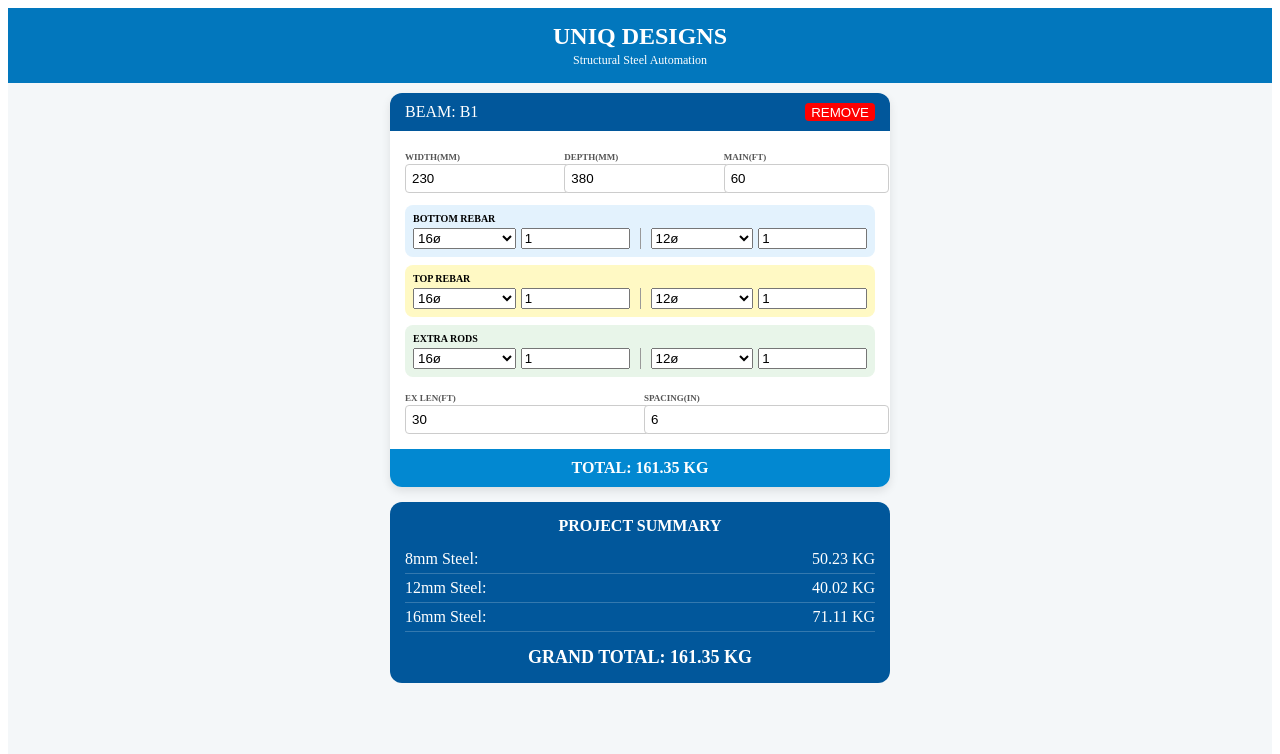
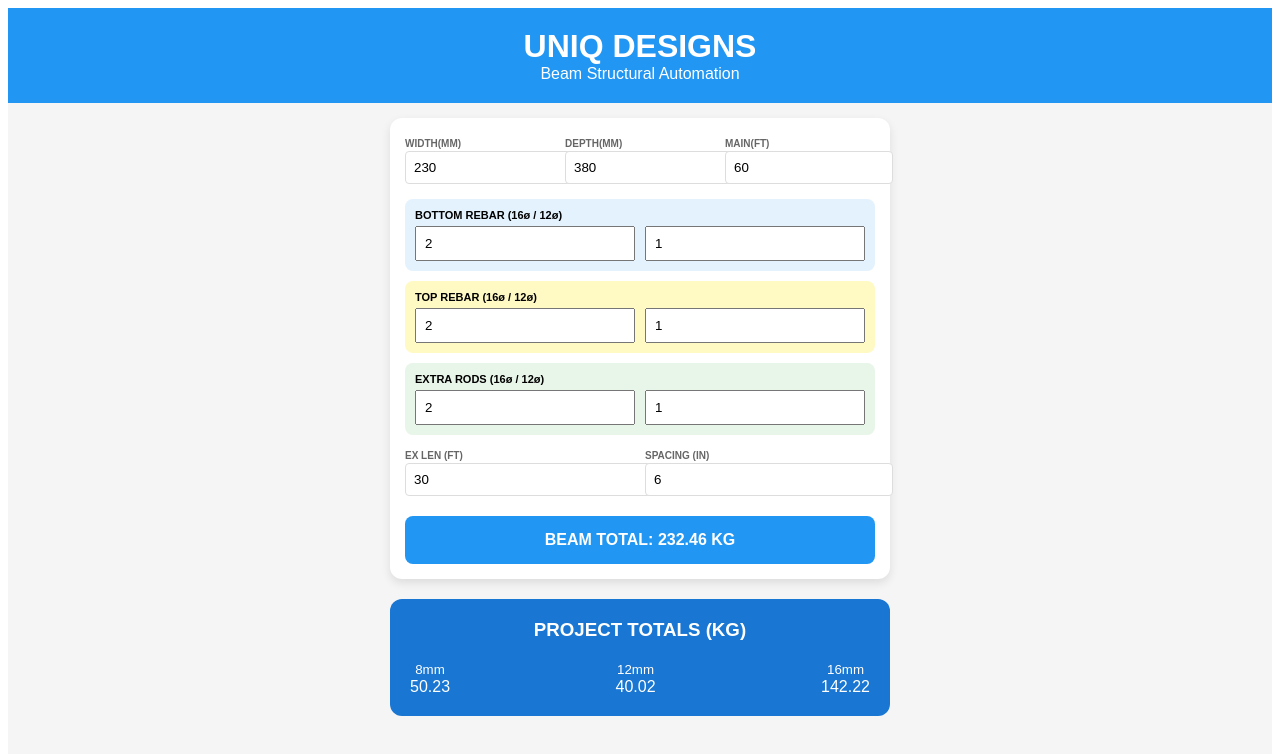
Before and after one commit to Movieeesss/BEAM-BBS, a React (Vite) app: page / in a window 1280 px wide. Shown: the top 754 px of the page. Built offline with nearby package versions, Linux system fonts and the light colour scheme.

Commit message:
Update BeamBBS.tsx

```diff
--- a/src/BeamBBS.tsx
+++ b/src/BeamBBS.tsx
@@ -1,8 +1,5 @@
 import React, { useState, useMemo } from 'react';
-import jsPDF from 'jspdf';
-import autoTable from 'jspdf-autotable';
 
-// MASTER REFERENCE DATA (From Image 50)
 const BUNDLE_DATA: Record<number, { rods: number; weight: number }> = {
   8:  { rods: 10, weight: 47.40 },
   10: { rods: 7,  weight: 51.87 },
@@ -12,161 +9,102 @@ const BUNDLE_DATA: Record<number, { rods: number; weight: number }> = {
   25: { rods: 1,  weight: 46.30 },
 };
 
-const ROD_LEN_M = 12.19; // 40ft per bar
+const BeamBBS: React.FC = () => {
+  const [beam, setBeam] = useState({
+    width: '230', depth: '380', mainL: '60', extraL: '30', spacing: '6',
+    bot16: '2', bot12: '1', top16: '2', top12: '1', ext16: '2', ext12: '1'
+  });
 
-interface RebarGroup {
-  d1: number; n1: string;
-  d2: number; n2: string;
-}
+  const finalTotals = useMemo(() => {
+    const calc = (dia: number, m: number) => {
+      const ref = BUNDLE_DATA[dia];
+      return (m / (12.19 * ref.rods)) * ref.weight;
+    };
 
-interface Beam {
-  id: string; name: string;
-  width: string; depth: string;
-  mainLenFt: string; extraLenFt: string;
-  bottom: RebarGroup; top: RebarGroup; extra: RebarGroup;
-  stirrupDia: number; spacingIn: string;
-}
+    // Meters
+    const m16 = ((parseFloat(beam.mainL)*parseFloat(beam.bot16))/3.281) +
+                ((parseFloat(beam.mainL)*parseFloat(beam.top16))/3.281) +
+                ((parseFloat(beam.extraL)*parseFloat(beam.ext16))/3.2811);
 
-const BeamBBS: React.FC = () => {
-  const [beams, setBeams] = useState<Beam[]>([
-    {
-      id: '1', name: 'B1', width: '230', depth: '380', mainLenFt: '60', extraLenFt: '30',
-      bottom: { d1: 16, n1: '1', d2: 12, n2: '1' },
-      top:    { d1: 16, n1: '1', d2: 12, n2: '1' },
-      extra:  { d1: 16, n1: '1', d2: 12, n2: '1' },
-      stirrupDia: 8, spacingIn: '6'
-    }
-  ]);
+    const m12 = ((parseFloat(beam.mainL)*parseFloat(beam.bot12))/3.281) +
+                ((parseFloat(beam.mainL)*parseFloat(beam.top12))/3.281) +
+                ((parseFloat(beam.extraL)*parseFloat(beam.ext12))/3.2811);
 
-  const updateNested = (id: string, group: 'bottom' | 'top' | 'extra', field: string, val: any) => {
-    setBeams(prev => prev.map(b => b.id === id ? { ...b, [group]: { ...b[group], [field]: val } } : b));
-  };
+    // Stirrups (8mm)
+    const cutFt = (2 * ((parseFloat(beam.width)/25.4) + (parseFloat(beam.depth)/25.4)) - 6) / 12;
+    const nStir = Math.ceil(parseFloat(beam.mainL) / (parseFloat(beam.spacing)/12)) + 1;
+    const m8 = (nStir * cutFt) / 3.281;
 
-  const calcKg = (dia: number, meters: number) => {
-    const ref = BUNDLE_DATA[dia];
-    if (!ref || meters <= 0) return 0;
-    // EXACT EXCEL LOGIC: Total Meters / (12.19 * Rods per Bundle) * Bundle Weight
-    return (meters / (ROD_LEN_M * ref.rods)) * ref.weight;
-  };
+    const kg16 = calc(16, m16);
+    const kg12 = calc(12, m12);
+    const kg8 = calc(8, m8);
 
-  const results = useMemo(() => {
-    const diaSum: Record<number, number> = {};
-    let grandTotal = 0;
-
-    const detailed = beams.map(b => {
-      const L = parseFloat(b.mainLenFt) || 0;
-      const Le = parseFloat(b.extraLenFt) || 0;
-      const W = parseFloat(b.width) || 0;
-      const D = parseFloat(b.depth) || 0;
-      const S = parseFloat(b.spacingIn) || 1;
-
-      // Calculate Total Meters for each rod type
-      const mBot1 = (L * (parseFloat(b.bottom.n1) || 0)) / 3.281;
-      const mBot2 = (L * (parseFloat(b.bottom.n2) || 0)) / 3.281;
-      const mTop1 = (L * (parseFloat(b.top.n1) || 0)) / 3.281;
-      const mTop2 = (L * (parseFloat(b.top.n2) || 0)) / 3.281;
-      const mExt1 = (Le * (parseFloat(b.extra.n1) || 0)) / 3.2811;
-      const mExt2 = (Le * (parseFloat(b.extra.n2) || 0)) / 3.2811;
-
-      // Stirrup Logic (Precision Formula from Image 40)
-      const cutFt = (2 * ((W / 25.4) + (D / 25.4)) - 6) / 12;
-      const nStirrup = Math.ceil(L / (S / 12)) + 1;
-      const mStirrup = (nStirrup * cutFt) / 3.281;
-
-      // Convert Meters to KG using Bundle weights
-      const kgs = [
-        { d: b.bottom.d1, kg: calcKg(b.bottom.d1, mBot1) },
-        { d: b.bottom.d2, kg: calcKg(b.bottom.d2, mBot2) },
-        { d: b.top.d1, kg: calcKg(b.top.d1, mTop1) },
-        { d: b.top.d2, kg: calcKg(b.top.d2, mTop2) },
-        { d: b.extra.d1, kg: calcKg(b.extra.d1, mExt1) },
-        { d: b.extra.d2, kg: calcKg(b.extra.d2, mExt2) },
-        { d: b.stirrupDia, kg: calcKg(b.stirrupDia, mStirrup) }
-      ];
-
-      const beamTotal = kgs.reduce((acc, curr) => acc + curr.kg, 0);
-      grandTotal += beamTotal;
-      kgs.forEach(item => { if(item.kg > 0) diaSum[item.d] = (diaSum[item.d] || 0) + item.kg; });
-
-      return { ...b, beamTotal };
-    });
-
-    return { detailed, diaSum, grandTotal };
-  }, [beams]);
+    return { kg16, kg12, kg8, total: kg16 + kg12 + kg8 };
+  }, [beam]);
 
   return (
-    <div style={{ backgroundColor: '#f4f7f9', minHeight: '100vh', paddingBottom: '30px' }}>
-      <div style={{ backgroundColor: '#0277bd', color: '#fff', padding: '15px', textAlign: 'center' }}>
-        <h2 style={{ margin: 0 }}>UNIQ DESIGNS</h2>
-        <span style={{ fontSize: '12px' }}>Structural Steel Automation</span>
-      </div>
+    <div style={{ background: '#f5f5f5', minHeight: '100vh', fontFamily: 'sans-serif' }}>
+      <header style={{ background: '#2196f3', color: '#fff', padding: '20px', textAlign: 'center' }}>
+        <h1 style={{ margin: 0 }}>UNIQ DESIGNS</h1>
+        <p style={{ margin: 0 }}>Beam Structural Automation</p>
+      </header>
 
-      <div style={{ padding: '10px', maxWidth: '500px', margin: '0 auto' }}>
-        {results.detailed.map(beam => (
-          <div key={beam.id} style={{ background: '#fff', borderRadius: '12px', marginBottom: '15px', boxShadow: '0 4px 10px rgba(0,0,0,0.1)', overflow: 'hidden' }}>
-            <div style={{ background: '#01579b', color: '#fff', padding: '10px 15px', display: 'flex', justifyContent: 'space-between' }}>
-              <span>BEAM: {beam.name}</span>
-              <button onClick={() => setBeams(beams.filter(x => x.id !== beam.id))} style={{ background: 'red', color: '#fff', border: 'none', borderRadius: '4px' }}>REMOVE</button>
-            </div>
+      <div style={{ padding: '15px', maxWidth: '500px', margin: '0 auto' }}>
+        <div style={{ background: '#fff', borderRadius: '12px', padding: '15px', boxShadow: '0 4px 10px rgba(0,0,0,0.1)' }}>
+          <div style={{ display: 'flex', gap: '10px', marginBottom: '15px' }}>
+            <Field label="WIDTH(MM)" val={beam.width} onChange={v => setBeam({...beam, width: v})} />
+            <Field label="DEPTH(MM)" val={beam.depth} onChange={v => setBeam({...beam, depth: v})} />
+            <Field label="MAIN(FT)" val={beam.mainL} onChange={v => setBeam({...beam, mainL: v})} />
+          </div>
 
-            <div style={{ padding: '15px' }}>
-              <div style={{ display: 'flex', gap: '8px', marginBottom: '12px' }}>
-                <UIInput label="WIDTH(MM)" value={beam.width} onChange={v => setBeams(beams.map(x => x.id === beam.id ? {...x, width: v}:x))} />
-                <UIInput label="DEPTH(MM)" value={beam.depth} onChange={v => setBeams(beams.map(x => x.id === beam.id ? {...x, depth: v}:x))} />
-                <UIInput label="MAIN(FT)" value={beam.mainLenFt} onChange={v => setBeams(beams.map(x => x.id === beam.id ? {...x, mainLenFt: v}:x))} />
-              </div>
+          <RebarGroup label="BOTTOM REBAR (16ø / 12ø)"
+            v1={beam.bot16} onChange1={v => setBeam({...beam, bot16: v})}
+            v2={beam.bot12} onChange2={v => setBeam({...beam, bot12: v})} color="#e3f2fd" />
 
-              <DualRow label="BOTTOM REBAR" data={beam.bottom} group="bottom" id={beam.id} update={updateNested} color="#e3f2fd" />
-              <DualRow label="TOP REBAR" data={beam.top} group="top" id={beam.id} update={updateNested} color="#fff9c4" />
-              <DualRow label="EXTRA RODS" data={beam.extra} group="extra" id={beam.id} update={updateNested} color="#e8f5e9" />
+          <RebarGroup label="TOP REBAR (16ø / 12ø)"
+            v1={beam.top16} onChange1={v => setBeam({...beam, top16: v})}
+            v2={beam.top12} onChange2={v => setBeam({...beam, top12: v})} color="#fff9c4" />
 
-              <div style={{ display: 'flex', gap: '8px', marginTop: '10px' }}>
-                <UIInput label="EX LEN(FT)" value={beam.extraLenFt} onChange={v => setBeams(beams.map(x => x.id === beam.id ? {...x, extraLenFt: v}:x))} />
-                <UIInput label="SPACING(IN)" value={beam.spacingIn} onChange={v => setBeams(beams.map(x => x.id === beam.id ? {...x, spacingIn: v}:x))} />
-              </div>
-            </div>
+          <RebarGroup label="EXTRA RODS (16ø / 12ø)"
+            v1={beam.ext16} onChange1={v => setBeam({...beam, ext16: v})}
+            v2={beam.ext12} onChange2={v => setBeam({...beam, ext12: v})} color="#e8f5e9" />
 
-            <div style={{ background: '#0288d1', color: '#fff', padding: '10px', textAlign: 'center', fontWeight: 'bold' }}>
-              TOTAL: {beam.beamTotal.toFixed(2)} KG
-            </div>
+          <div style={{ display: 'flex', gap: '10px', marginTop: '10px' }}>
+            <Field label="EX LEN (FT)" val={beam.extraL} onChange={v => setBeam({...beam, extraL: v})} />
+            <Field label="SPACING (IN)" val={beam.spacing} onChange={v => setBeam({...beam, spacing: v})} />
           </div>
-        ))}
 
-        <div style={{ background: '#01579b', color: '#fff', padding: '15px', borderRadius: '12px' }}>
-          <h4 style={{ textAlign: 'center', margin: '0 0 10px 0' }}>PROJECT SUMMARY</h4>
-          {Object.entries(results.diaSum).map(([d, kg]) => (
-            <div key={d} style={{ display: 'flex', justifyContent: 'space-between', borderBottom: '1px solid rgba(255,255,255,0.2)', padding: '5px 0' }}>
-              <span>{d}mm Steel:</span><span>{Number(kg).toFixed(2)} KG</span>
-            </div>
-          ))}
-          <div style={{ textAlign: 'center', marginTop: '15px', fontSize: '18px', fontWeight: 'bold' }}>GRAND TOTAL: {results.grandTotal.toFixed(2)} KG</div>
+          <div style={{ background: '#2196f3', color: '#fff', padding: '15px', borderRadius: '8px', textAlign: 'center', marginTop: '20px', fontWeight: 'bold' }}>
+            BEAM TOTAL: {finalTotals.total.toFixed(2)} KG
+          </div>
+        </div>
+
+        <div style={{ background: '#1976d2', color: '#fff', borderRadius: '12px', padding: '20px', marginTop: '20px' }}>
+          <h3 style={{ textAlign: 'center', marginTop: 0 }}>PROJECT TOTALS (KG)</h3>
+          <div style={{ display: 'flex', justifyContent: 'space-between', textAlign: 'center' }}>
+            <div><small>8mm</small><br/>{finalTotals.kg8.toFixed(2)}</div>
+            <div><small>12mm</small><br/>{finalTotals.kg12.toFixed(2)}</div>
+            <div><small>16mm</small><br/>{finalTotals.kg16.toFixed(2)}</div>
+          </div>
         </div>
       </div>
     </div>
   );
 };
 
-// UI HELPER COMPONENTS
-const UIInput = ({ label, value, onChange }: any) => (
+const Field = ({ label, val, onChange }: any) => (
   <div style={{ flex: 1 }}>
-    <label style={{ fontSize: '9px', fontWeight: 'bold', color: '#555' }}>{label}</label>
-    <input type="number" value={value} onChange={e => onChange(e.target.value)} style={{ width: '100%', padding: '6px', border: '1px solid #ccc', borderRadius: '4px' }} />
+    <label style={{ fontSize: '10px', fontWeight: 'bold', color: '#666' }}>{label}</label>
+    <input type="number" value={val} onChange={e => onChange(e.target.value)} style={{ width: '100%', padding: '8px', border: '1px solid #ddd', borderRadius: '4px' }} />
   </div>
 );
 
-const DualRow = ({ label, data, group, id, update, color }: any) => (
-  <div style={{ background: color, padding: '8px', borderRadius: '8px', marginBottom: '8px' }}>
-    <span style={{ fontSize: '10px', fontWeight: 'bold', display: 'block', marginBottom: '4px' }}>{label}</span>
-    <div style={{ display: 'flex', gap: '5px' }}>
-      <select value={data.d1} onChange={e => update(id, group, 'd1', Number(e.target.value))} style={{ flex: 1 }}>
-        {[8, 10, 12, 16, 20, 25].map(d => <option key={d} value={d}>{d}ø</option>)}
-      </select>
-      <input type="number" placeholder="Nos" value={data.n1} onChange={e => update(id, group, 'n1', e.target.value)} style={{ flex: 1, width: '40px' }} />
-      <div style={{ borderLeft: '1px solid #999', margin: '0 5px' }}></div>
-      <select value={data.d2} onChange={e => update(id, group, 'd2', Number(e.target.value))} style={{ flex: 1 }}>
-        {[8, 10, 12, 16, 20, 25].map(d => <option key={d} value={d}>{d}ø</option>)}
-      </select>
-      <input type="number" placeholder="Nos" value={data.n2} onChange={e => update(id, group, 'n2', e.target.value)} style={{ flex: 1, width: '40px' }} />
+const RebarGroup = ({ label, v1, onChange1, v2, onChange2, color }: any) => (
+  <div style={{ background: color, padding: '10px', borderRadius: '8px', marginBottom: '10px' }}>
+    <label style={{ fontSize: '11px', fontWeight: 'bold', display: 'block', marginBottom: '5px' }}>{label}</label>
+    <div style={{ display: 'flex', gap: '10px' }}>
+      <input type="number" value={v1} onChange={e => onChange1(e.target.value)} style={{ flex: 1, padding: '8px' }} placeholder="16mm Nos" />
+      <input type="number" value={v2} onChange={e => onChange2(e.target.value)} style={{ flex: 1, padding: '8px' }} placeholder="12mm Nos" />
     </div>
   </div>
 );
```
